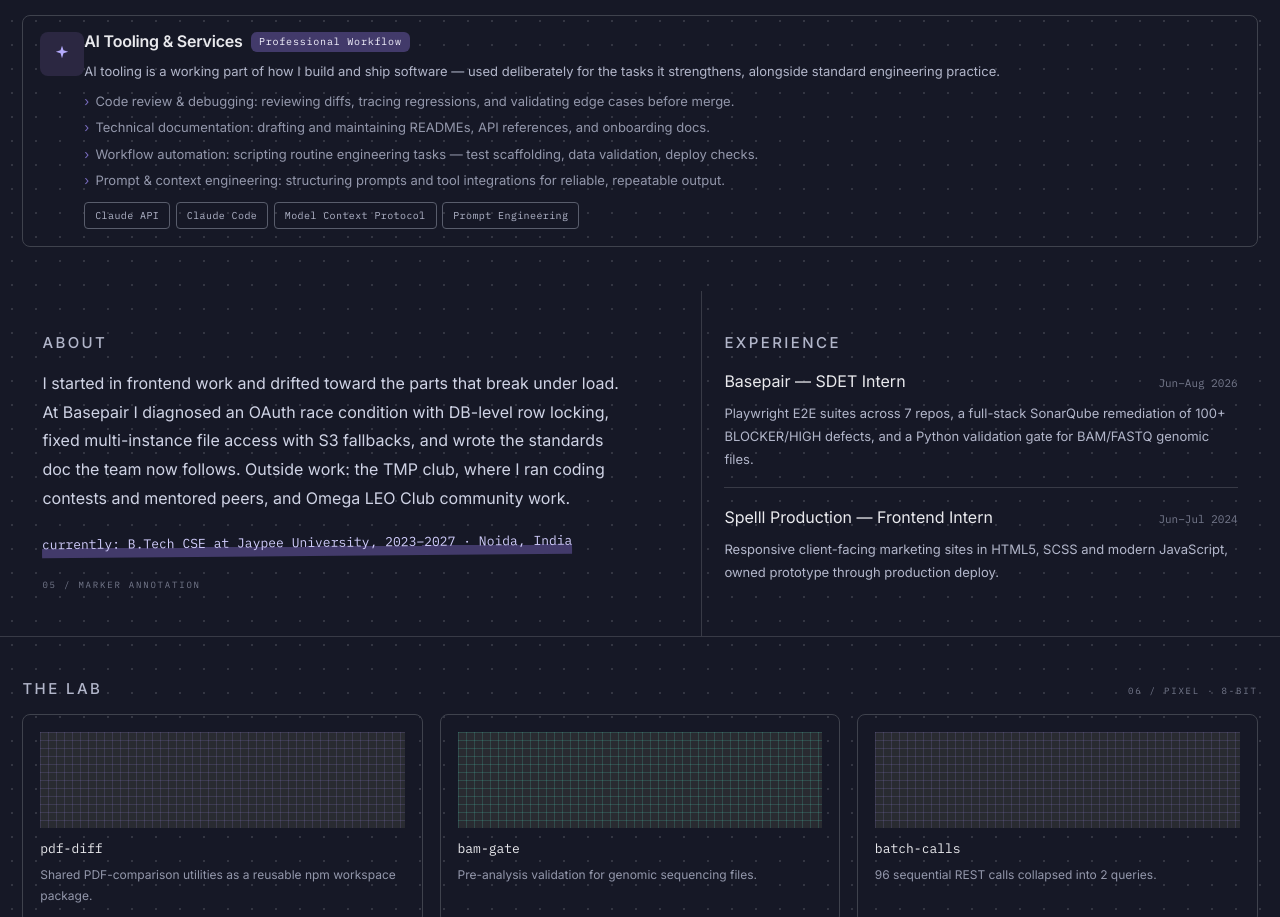
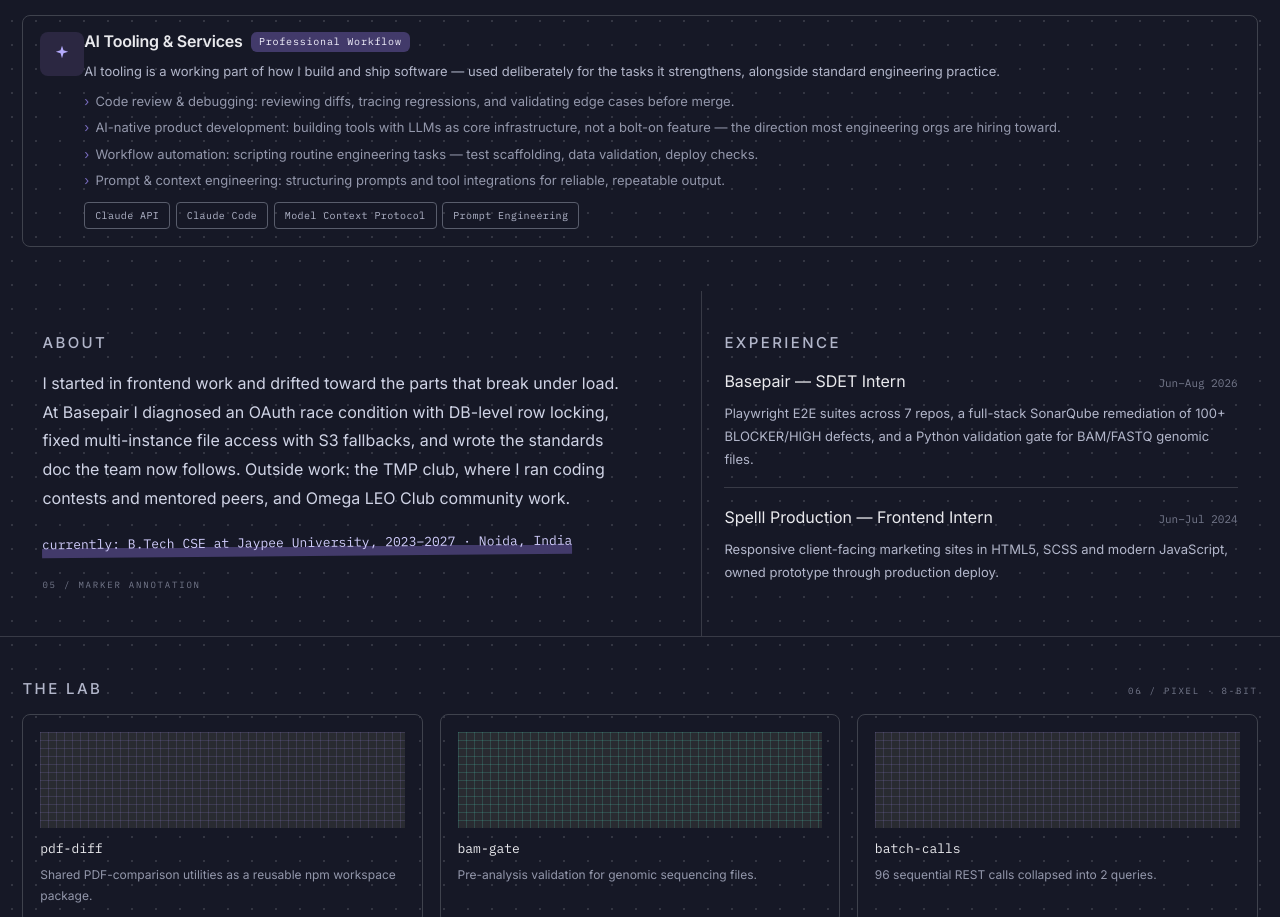
Before and after one commit to adityamittal-dot/Portfolio, a Next.js app: page / in a window 1280 px wide. Shown: the part 1503-2420 px from the top of the page. Built offline with nearby package versions, Linux system fonts and the light colour scheme; no server answers.

Commit message:
Swap docs bullet for AI-native product development in AI-assisted card

```diff
--- a/src/components/AIWorkflow.tsx
+++ b/src/components/AIWorkflow.tsx
@@ -3,7 +3,7 @@ import styles from "./AIWorkflow.module.css";
 
 const POINTS = [
   "Code review & debugging: reviewing diffs, tracing regressions, and validating edge cases before merge.",
-  "Technical documentation: drafting and maintaining READMEs, API references, and onboarding docs.",
+  "AI-native product development: building tools with LLMs as core infrastructure, not a bolt-on feature — the direction most engineering orgs are hiring toward.",
   "Workflow automation: scripting routine engineering tasks — test scaffolding, data validation, deploy checks.",
   "Prompt & context engineering: structuring prompts and tool integrations for reliable, repeatable output.",
 ];
```
